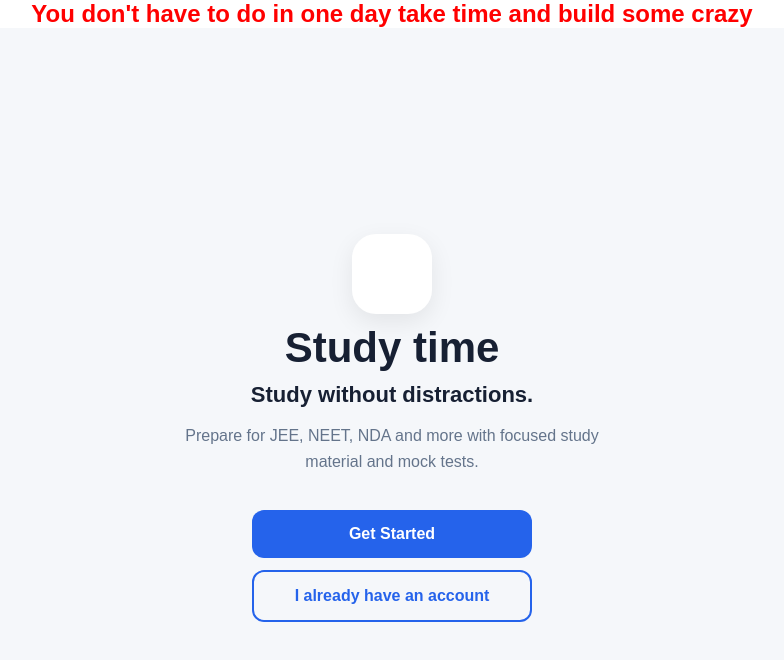
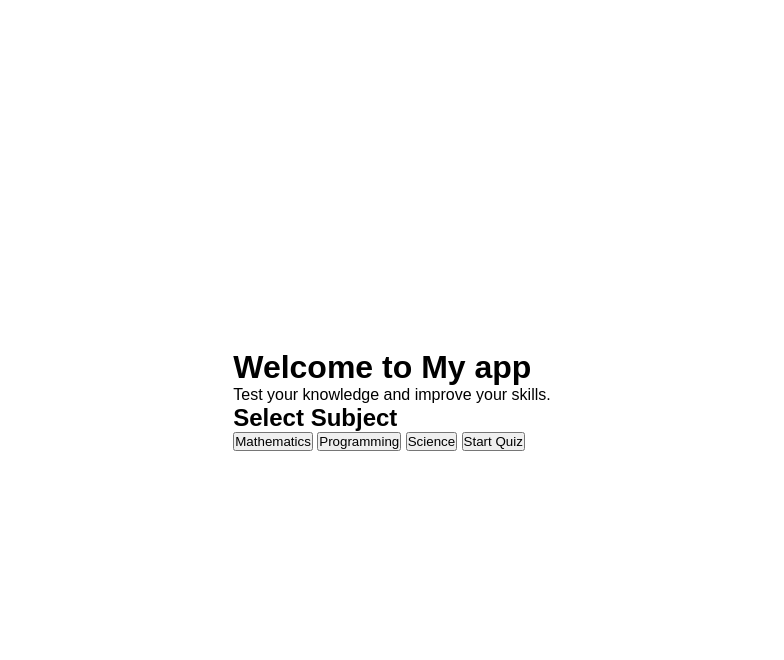
Before and after one commit to pushpanjalisharma328-ctrl/TRP, a plain HTML site: page index.html in a window 1280 px wide. Shown: the whole page, without its empty margins (248-1032 px from the left). Drawn offline with Linux system fonts and the light colour scheme.

Commit message:
update files

```diff
--- a/index.html
+++ b/index.html
@@ -3,20 +3,28 @@
 <head>
     <meta charset="UTF-8">
     <meta name="viewport" content="width=device-width, initial-scale=1.0">
-    <title>Explore</title>
+    <title>TRP</title>
     <link rel="stylesheet" href="style.css">
 </head>
 <body>
-    <h2>You don't have to do in one day take time and build some crazy</h2>
-    <main class="welcome-page">
-        <div class="logo">   </div>
-        <h1>Study time</h1>
-        <p class="tagline">Study without distractions.</p>
-        <p class="description">Prepare for JEE, NEET, NDA and more with focused study material and mock tests.</p>
-        <a href="signup.html" class="primary-button">Get Started</a>
-        <button class="secondary-button">I already have an account</button>
-
+    <main class="home">
+    <h1>Welcome to My app</h1>
+    <p>Test your knowledge and improve your skills.</p>
+    <h2>Select Subject</h2>
+    <button class="subject-btn" data-subject="mathematics">Mathematics</button>
+    <button class="subject-btn" data-subject="programming">Programming</button>
+    <button class="subject-btn" data-subject="science">Science</button>
+    <button id="start-btn">Start Quiz</button>
     </main>
-      <script src="script.js"></script>
+    <section id="quiz" class="quiz">
+        <h2>Quiz</h2>
+        <p id="question">Question will appear here</p>
+        <button class="option">Option A</button>
+        <button class="option">Option B</button>
+         <button class="option">Option C</button>
+          <button class="option">Option D</button>
+          <button id="next-btn">Next</button>
+    </section>
+    <script src="script.js"></script>
 </body>
 </html>
--- a/script.js
+++ b/script.js
@@ -0,0 +1,16 @@
+const subjectButtons = document.querySelectorAll(".subject-btn");
+subjectButtons.forEach(function(button)
+{
+    button.addEventListener("click", function()
+ {
+    subjectButtons.forEach(function(btn){
+        btn.classList.remove("selected");
+
+    });
+    button.classList.add("selected");
+ });
+});
+const startButton = document.getElementById("start-btn");
+startButton.addEventListener("click", function(){
+    alert("Start Quiz clicked!");
+});
--- a/style.css
+++ b/style.css
@@ -3,73 +3,17 @@
     padding: 0;
     box-sizing: border-box;
 }
-h2 {
-    background-color: white;
-    text-align: center;
-    color: red;
-}
 body {
+    min-height: 100vh;
     font-family: Arial, sans-serif;
-    background: #f5f7fa;
-    color: #172033;
-
-}
-.welcome-page {
-    min-height: 100vh;
     display: flex;
-    flex-direction: column;
     justify-content: center;
     align-items: center;
-    text-align: center;
-    padding: 30px;
 }
-.logo {
-    width: 80px;
-    height: 80px;
-    background: white;
-    border-radius: 24px;
-    display: flex;
-    justify-self: center;
-    align-items: center;
-    font-size: 40px;
-    box-shadow: 0 8px 25px rgba(0, 0, 0, 0.08);
-    margin-bottom: 10px;
+.subject-btn.selected {
+    background-color: black;
+    color: white;
 }
-h1 {
-    font-size: 42px;
-    margin-bottom: 10px;
+.quiz {
+    display: none;
 }
-.tagline {
-    font-size: 22px;
-    font-weight: 600;
-    margin-bottom: 15px;
-}
-.description {
-    max-width: 450px;
-    font-size: 16px;
-    line-height: 1.6;
-    color: #64748b;
-    margin-bottom: 35px;
-}
-button, .primary-button {
-    width: 280px;
-    padding: 15px;
-    border-radius: 12px;
-    font-size: 16px;
-    font-weight: 600;
-    cursor: pointer;
-}
-.primary-button {
-    display: block;
-    text-decoration: none;
-    text-align: center;
-    border: none;
-    background: #2563eb;
-    color: white;
-    margin-bottom: 12px;
-}
-.secondary-button {
-    border: 2px solid #2563eb;
-    background: transparent;
-    color: #2563eb;
-}
```
Also changed, not shown: signup.html (deleted, +0 -27 lines), git.html (deleted).
